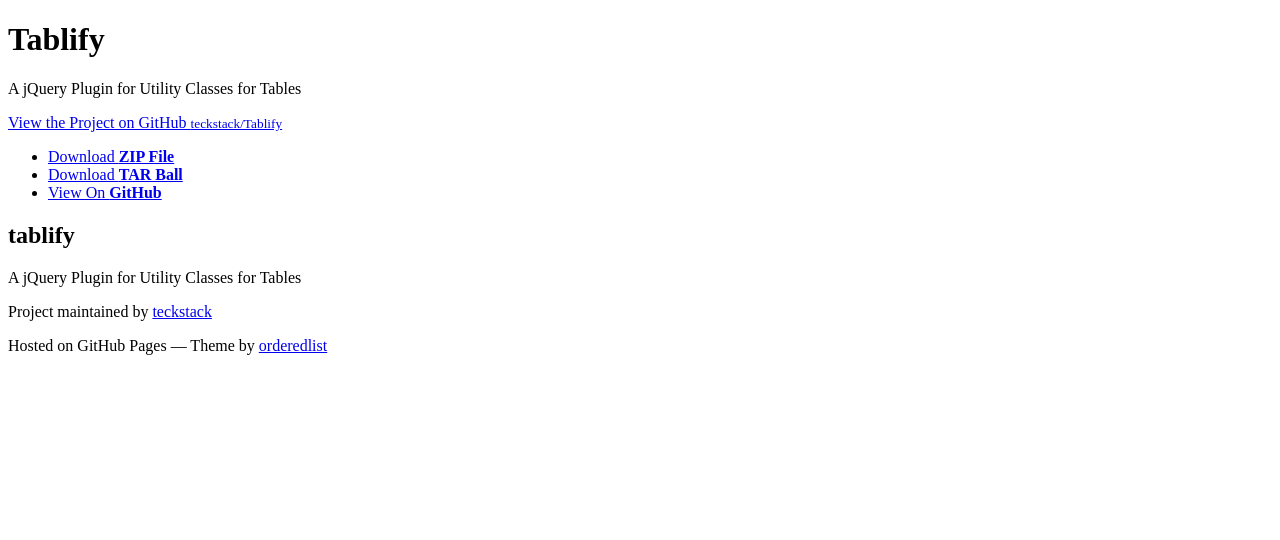
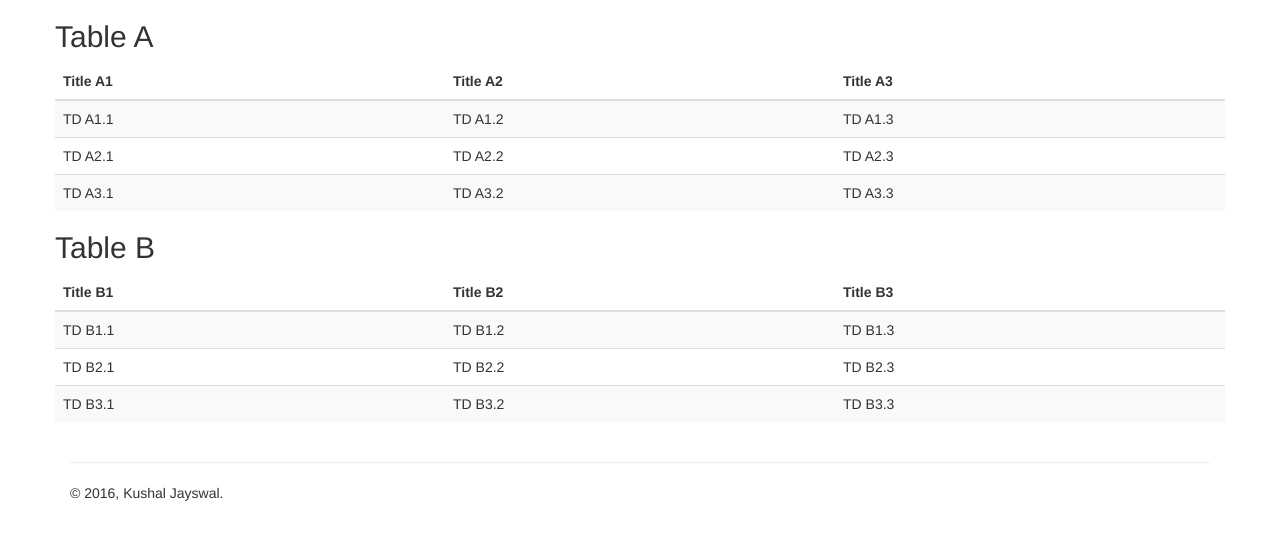
Before and after one commit to teckstack/Tablify, a plain HTML site: page index.html in a window 1280 px wide. Drawn offline with nearby package versions, Linux system fonts and the light colour scheme.

Commit message:
Update index.html

```diff
--- a/index.html
+++ b/index.html
@@ -1,43 +1,97 @@
 <!doctype html>
-<html>
+<!--[if lt IE 7]>      <html class="no-js lt-ie9 lt-ie8 lt-ie7" lang=""> <![endif]-->
+<!--[if IE 7]>         <html class="no-js lt-ie9 lt-ie8" lang=""> <![endif]-->
+<!--[if IE 8]>         <html class="no-js lt-ie9" lang=""> <![endif]-->
+<!--[if gt IE 8]><!--> <html class="no-js" lang=""> <!--<![endif]-->
     <head>
         <meta charset="utf-8">
-    <meta http-equiv="X-UA-Compatible" content="chrome=1">
-    <title>Tablify by teckstack</title>
+        <meta http-equiv="X-UA-Compatible" content="IE=edge,chrome=1">
+        <title>Tablify - A jQuery Plugin for Table Utility Classes</title>
+        <meta name="description" content="A jQuery Plugin for Table Utility Classes">
+        <meta name="viewport" content="width=device-width, initial-scale=1">
 
-    <link rel="stylesheet" href="stylesheets/styles.css">
-    <link rel="stylesheet" href="stylesheets/github-dark.css">
-    <script src="javascripts/scale.fix.js"></script>
-    <meta name="viewport" content="width=device-width, initial-scale=1, user-scalable=no">
-
-    <!--[if lt IE 9]>
-    <script src="//html5shiv.googlecode.com/svn/trunk/html5.js"></script>
-    <![endif]-->
+        <link rel="stylesheet" href="https://maxcdn.bootstrapcdn.com/bootstrap/3.3.6/css/bootstrap.min.css">
     </head>
     <body>
-    <div class="wrapper">
-      <header>
-        <h1>Tablify</h1>
-        <p>A jQuery Plugin for Utility Classes for Tables</p>
-        <p class="view"><a href="https://github.com/teckstack/Tablify">View the Project on GitHub <small>teckstack/Tablify</small></a></p>
-        <ul>
-          <li><a href="https://github.com/teckstack/Tablify/zipball/master">Download <strong>ZIP File</strong></a></li>
-          <li><a href="https://github.com/teckstack/Tablify/tarball/master">Download <strong>TAR Ball</strong></a></li>
-          <li><a href="https://github.com/teckstack/Tablify">View On <strong>GitHub</strong></a></li>
-        </ul>
-      </header>
-      <section>
-        <h1>
-<a id="tablify" class="anchor" href="#tablify" aria-hidden="true"><span aria-hidden="true" class="octicon octicon-link"></span></a>tablify</h1>
+        <!--[if lt IE 8]>
+            <p class="browserupgrade">You are using an <strong>outdated</strong> browser. Please <a href="http://browsehappy.com/">upgrade your browser</a> to improve your experience.</p>
+        <![endif]-->
 
-<p>A jQuery Plugin for Utility Classes for Tables</p>
-      </section>
+
+    <div class="container">
+      <!-- Example row of columns -->
+      <div class="row">
+        <h2>Table A</h2>
+        <table class="table table-striped">
+            <thead>
+                <tr>
+                    <th>Title A1</th>
+                    <th>Title A2</th>
+                    <th>Title A3</th>
+                </tr>
+            </thead>
+            <tbody>
+                <tr>
+                    <td>TD A1.1</th>
+                    <td>TD A1.2</td>
+                    <td>TD A1.3</td>
+                </tr>
+                <tr>
+                    <td>TD A2.1</th>
+                    <td>TD A2.2</td>
+                    <td>TD A2.3</td>
+                </tr>
+                <tr>
+                    <td>TD A3.1</th>
+                    <td>TD A3.2</td>
+                    <td>TD A3.3</td>
+                </tr>
+            </tbody>
+        </table>
+
+        <h2>Table B</h2>
+        <table class="table table-striped">
+            <thead>
+                <tr>
+                    <th>Title B1</th>
+                    <th>Title B2</th>
+                    <th>Title B3</th>
+                </tr>
+            </thead>
+            <tbody>
+                <tr>
+                    <td>TD B1.1</th>
+                    <td>TD B1.2</td>
+                    <td>TD B1.3</td>
+                </tr>
+                <tr>
+                    <td>TD B2.1</th>
+                    <td>TD B2.2</td>
+                    <td>TD B2.3</td>
+                </tr>
+                <tr>
+                    <td>TD B3.1</th>
+                    <td>TD B3.2</td>
+                    <td>TD B3.3</td>
+                </tr>
+            </tbody>
+        </table>
       </div>
+
+      <hr>
+
       <footer>
-      <p>Project maintained by <a href="https://github.com/teckstack">teckstack</a></p>
-      <p>Hosted on GitHub Pages &mdash; Theme by <a href="https://github.com/orderedlist">orderedlist</a></p>
+        <p>&copy; 2016, Kushal Jayswal.</p>
       </footer>
-    <!--[if !IE]><script>fixScale(document);</script><![endif]-->
-
+    </div> <!-- /container -->
+        <script src="http://ajax.googleapis.com/ajax/libs/jquery/1.11.2/jquery.min.js"></script>
+        <script src="js/tablify.min.js"></script>
+        <script>
+            // initiating Tablify Plugin
+            $("table").tablify({
+                // options
+                tableClass: "table-custom-classes"
+            });
+        </script>
     </body>
 </html>
```
Lines whose indentation alone changed are shown as unchanged.
